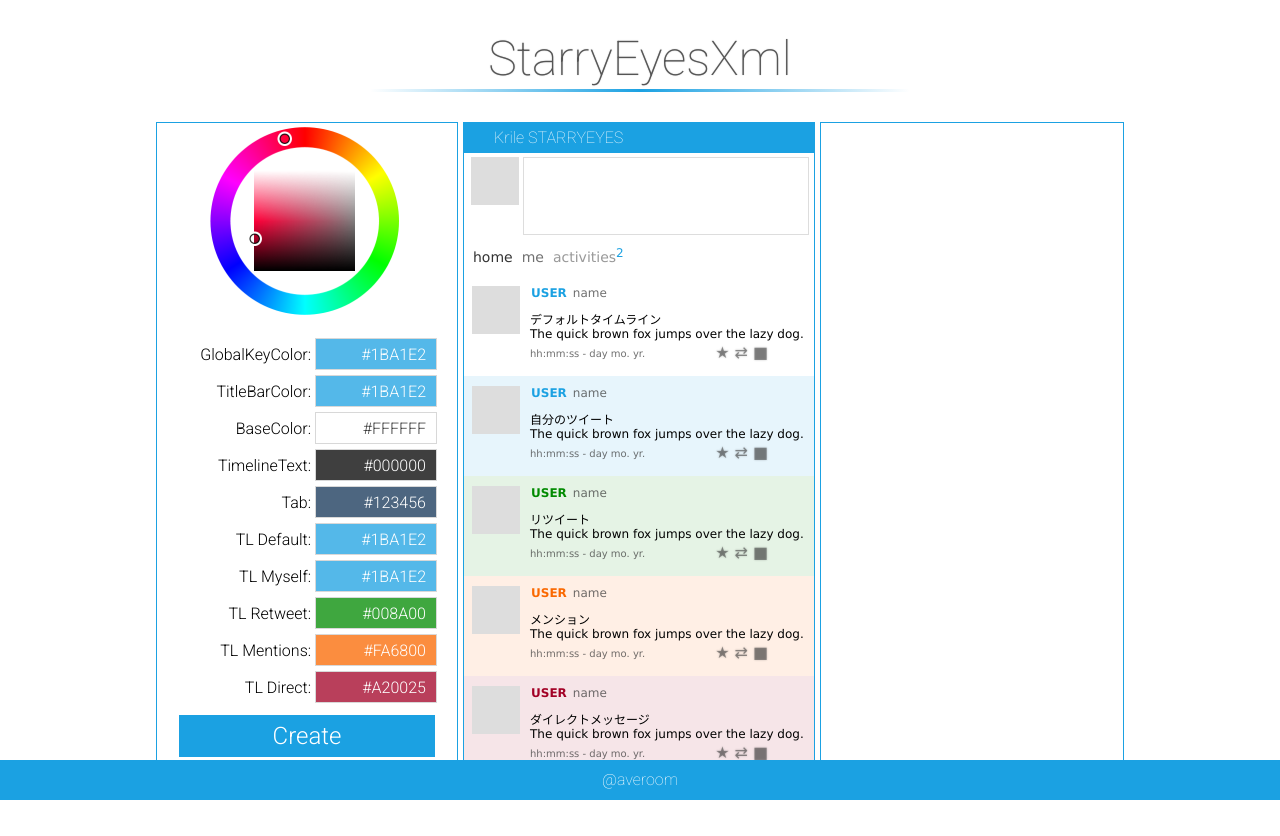
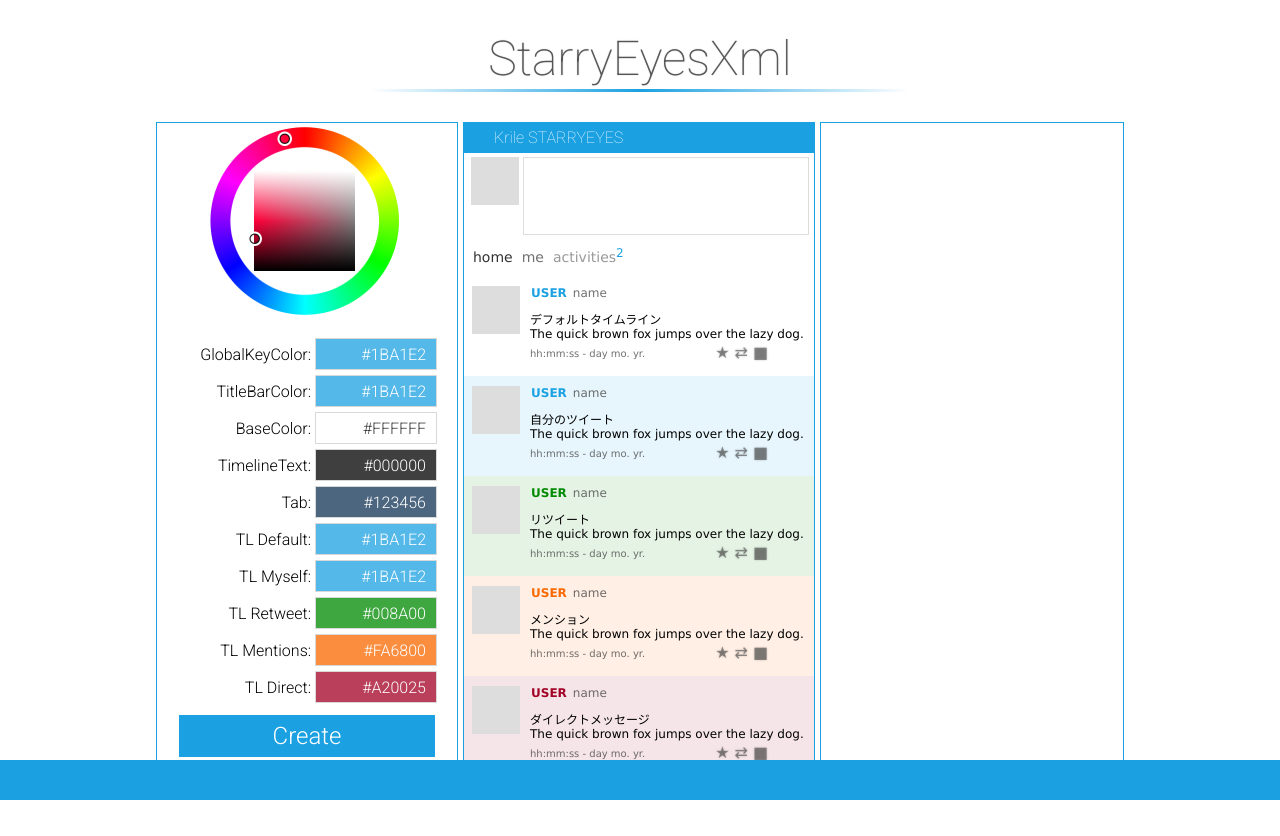
Before and after one commit to averoom/StarryEyesXml, a plain HTML site: page index.html in a window 1280 px wide. Drawn offline with Linux system fonts and the light colour scheme.

Commit message:
footer Fixed

```diff
--- a/index.html
+++ b/index.html
@@ -238,7 +238,7 @@
   </div>
 </div>
 <footer>
-  <a id="twitter" href="http://twitter.com/averoom">@averoom</a>
+
 </footer>
 </body>
 
```
